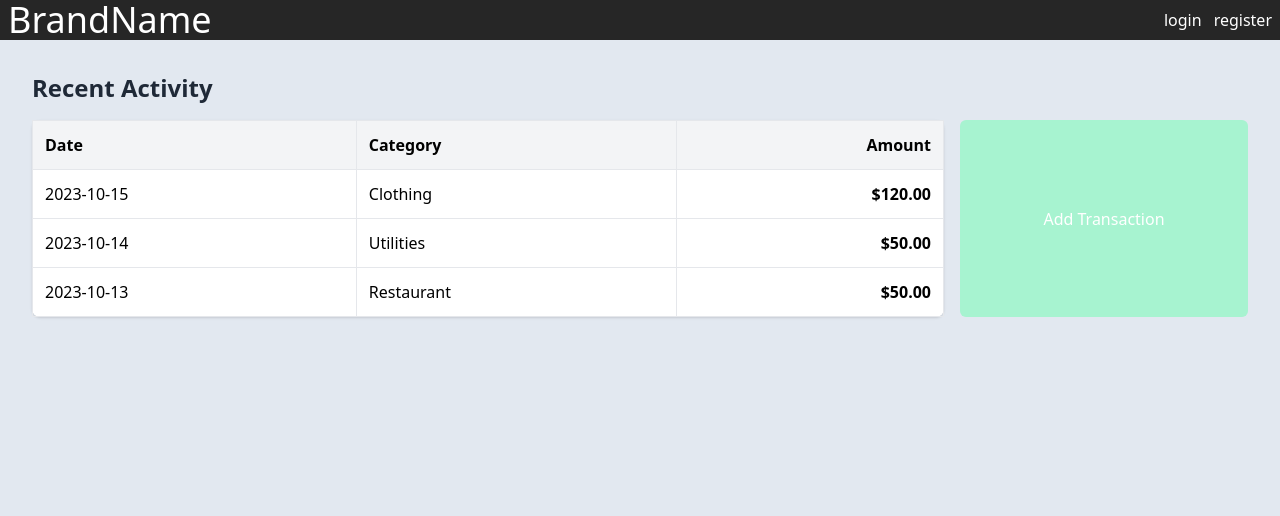
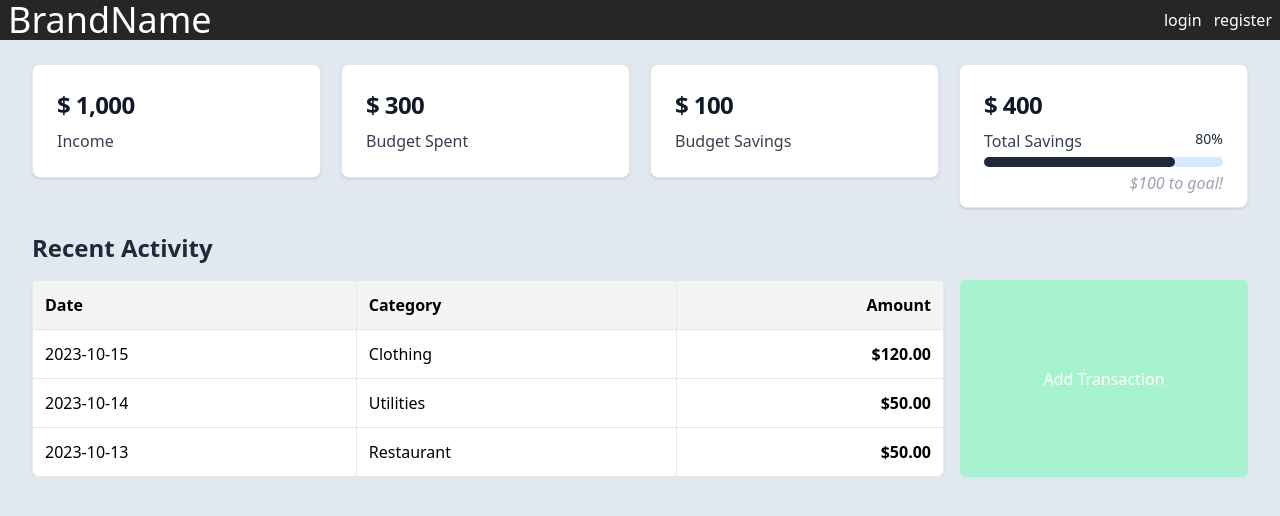
Before and after one commit to zikrya/Personal-Expense-Tracker, a React (Vite) app: page /transtable in a window 1280 px wide. Shown: the top 516 px of the page. Built offline with nearby package versions, Linux system fonts and the light colour scheme; no server answers.

Commit message:
added cards to dashboard page

```diff
--- a/src/pages/TransTable.jsx
+++ b/src/pages/TransTable.jsx
@@ -24,8 +24,42 @@ const TransTable = () => {
         }
     };
     return (
+        <><div className="px-8 py-6 grid grid-cols-4 gap-5">
+            <div>
+                {/* From Flowbite, data cards */}
+                <a href="#" className="block max-w-sm p-6 bg-white border border-gray-200 rounded-lg shadow hover:bg-gray-100 dark:bg-gray-800 dark:border-gray-700 dark:hover:bg-gray-700">
+                    <h5 className="mb-2 text-2xl font-bold tracking-tight text-gray-900 dark:text-white">$ 1,000</h5>
+                    <p className="font-normal text-gray-700 dark:text-gray-400">Income</p>
+                </a>
+            </div>
+            <div>
+                <a href="#" className="block max-w-sm p-6 bg-white border border-gray-200 rounded-lg shadow hover:bg-gray-100 dark:bg-gray-800 dark:border-gray-700 dark:hover:bg-gray-700">
+                    <h5 className="mb-2 text-2xl font-bold tracking-tight text-gray-900 dark:text-white">$ 300</h5>
+                    <p className="font-normal text-gray-700 dark:text-gray-400">Budget Spent</p>
+                </a>
+            </div>
+            <div>
+                <a href="#" className="block max-w-sm p-6 bg-white border border-gray-200 rounded-lg shadow hover:bg-gray-100 dark:bg-gray-800 dark:border-gray-700 dark:hover:bg-gray-700">
+                    <h5 className="mb-2 text-2xl font-bold tracking-tight text-gray-900 dark:text-white">$ 100</h5>
+                    <p className="font-normal text-gray-700 dark:text-gray-400">Budget Savings</p>
+                </a>
+            </div>
+            <div>
+                <a href="#" className="h-36 block max-w-sm p-6 bg-white border border-gray-200 rounded-lg shadow hover:bg-gray-100 dark:bg-gray-800 dark:border-gray-700 dark:hover:bg-gray-700">
+                    <h5 className="mb-2 text-2xl font-bold tracking-tight text-gray-900 dark:text-white">$ 400</h5>
+                    {/* Flowbite Progress Bar */}
+                    <div className="flex justify-between mb-1">
+                        <span className="text-base font-normal text-gray-700 dark:text-gray-400">Total Savings</span>
+                        <span className="text-sm font-medium text-darkblue dark:text-white">80%</span>
+                    </div>
+                    <div className="w-full bg-lightblue rounded-full h-2.5 dark:bg-gray-700">
+                        <div className="bg-darkblue h-2.5 rounded-full w-4/5"></div>
+                    </div>
+                    <p className="mt-1 text-right italic font-normal text-gray-400 dark:text-gray-400">$100 to goal!</p>
 
-    <div className="p-8 w-full overflow-x-auto">
+                </a>
+            </div>
+        </div><div className="px-8 py-0 w-full overflow-x-auto">
                 <div className="mb-4 text-2xl font-semibold text-gray-800">Recent Activity</div>
                 <div className="grid grid-cols-4">
                     <table className="w-full col-span-3 border-collapse table-auto bg-white rounded-lg shadow">
@@ -55,7 +89,7 @@ const TransTable = () => {
                         Add Transaction
                     </button>
                 </div>
-  </div>
+            </div></>
   );
 }
 
```
Lines whose indentation alone changed are shown as unchanged.
